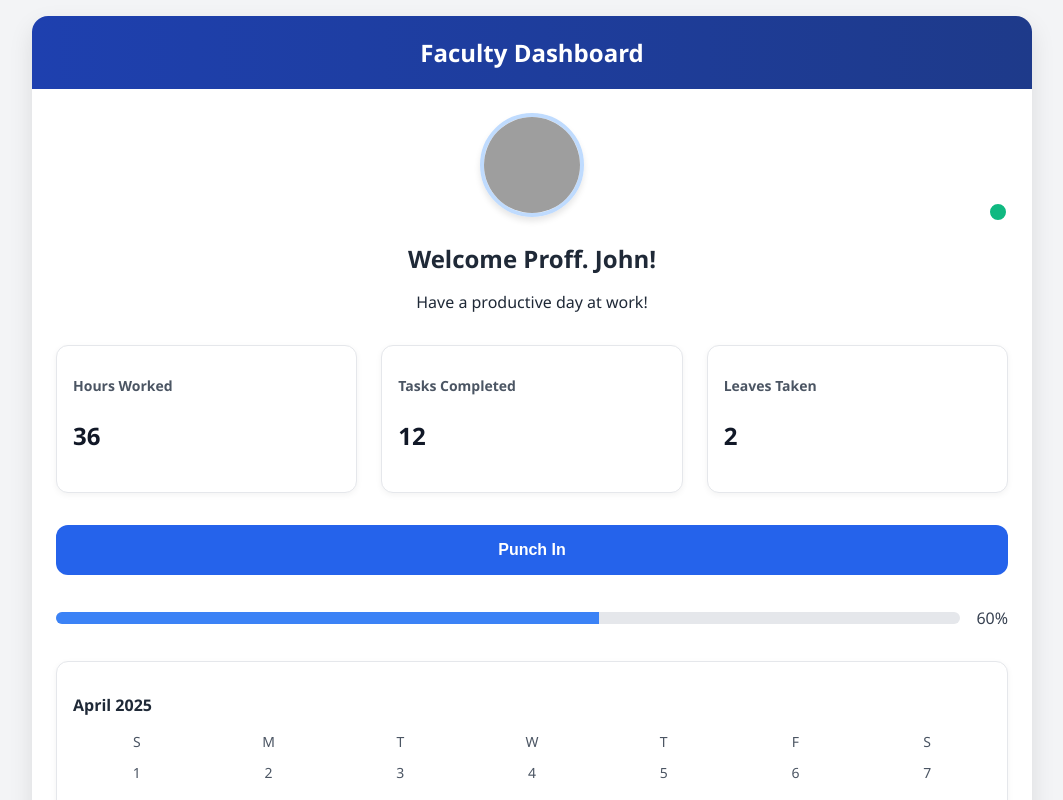
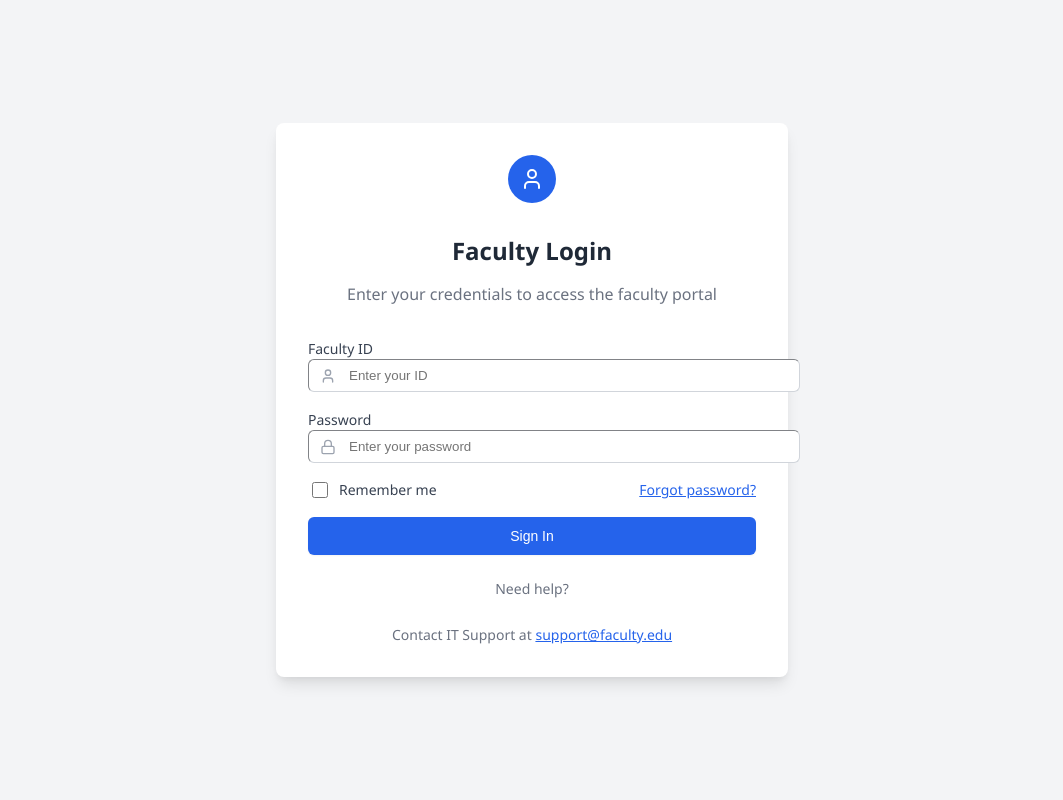
Before and after one commit to Chirag1724/WorkPulse, a React (Vite) app in the folder Frontend/ERP/: page / in a window 1280 px wide. Shown: the top 800 px of the page, without its empty margins (108-1171 px from the left). Built offline with nearby package versions, Linux system fonts and the light colour scheme; grey boxes are pictures that could not be loaded.

Commit message:
update login

```diff
--- a/Frontend/ERP/package.json
+++ b/Frontend/ERP/package.json
@@ -10,6 +10,7 @@
     "preview": "vite preview"
   },
   "dependencies": {
+    "axios": "^1.8.4",
     "lucide-react": "^0.503.0",
     "react": "^19.0.0",
     "react-dom": "^19.0.0",
--- a/Frontend/ERP/src/App.jsx
+++ b/Frontend/ERP/src/App.jsx
@@ -4,7 +4,7 @@ import { BrowserRouter as Router, Routes, Route } from 'react-router-dom';
 import Dashboard from '../Dasboard'
 import Graph from './monthlygraph'
 import WeeklyGraph from './weeklygraph';
-
+import Login from './Login';
 
 function App() {
   const [count, setCount] = useState(0)
@@ -12,7 +12,8 @@ function App() {
   return(
     <Router>
       <Routes>
-        <Route path="/" element={<Dashboard />} />
+        <Route path="/" element={<Login />} />
+        <Route path="/Dashboard" element={<Dashboard />} />
         <Route path="/weekly-graph" element={<WeeklyGraph/>}/>
         <Route path="/monthly-graph" element={<Graph />} />
       </Routes>
--- a/Frontend/ERP/src/Login.jsx
+++ b/Frontend/ERP/src/Login.jsx
@@ -1,79 +1,156 @@
-import React, { useState } from "react";
-import { Link, useNavigate } from "react-router-dom";
-import axios from "axios";
+import { useState } from 'react';
+import { User, Lock, AlertCircle } from 'lucide-react';
+import './first.css';
 
-export default function Login() {
-  const [formData, setFormData] = useState({ email: "", password: "" });
-  const navigate = useNavigate();
+export default function FacultyLogin() {
+  const [userId, setUserId] = useState('');
+  const [password, setPassword] = useState('');
+  const [error, setError] = useState('');
+  const [loggedIn, setLoggedIn] = useState(false);
 
-  const handleChange = (e) => {
-    setFormData({ ...formData, [e.target.name]: e.target.value });
-  };
+  // Hardcoded credentials as specified
+  const validUserId = '24041536';
+  const validPassword = 'Chirag@24';
 
-  const handleSubmit = async (e) => {
+  const handleSubmit = (e) => {
     e.preventDefault();
 
-    try {
-      const response = await axios.post("http://localhost:5000/api/auth/login", formData);
-
-      if (response.status === 200) {
-        alert("Login successful!");
-        navigate("/dashboard"); // Change route as per your project
-      }
-    } catch (error) {
-      alert("Login failed: " + (error.response?.data?.message || "Unknown error"));
+    if (userId === validUserId && password === validPassword) {
+      setLoggedIn(true);
+      setError('');
+    } else {
+      setError('Invalid user ID or password. Please try again.');
     }
   };
 
   return (
-    <section className="min-h-screen flex items-center justify-center bg-gray-100 dark:bg-gray-900">
-      <div className="w-full max-w-md bg-white dark:bg-gray-800 shadow-lg rounded-xl p-8">
-        <h1 className="text-2xl font-bold text-center text-gray-900 dark:text-white mb-6">
-          Sign in to your account
-        </h1>
-        <form className="space-y-4" onSubmit={handleSubmit}>
+    <div className="min-h-screen bg-gray-100 flex items-center justify-center">
+      {!loggedIn ? (
+        <div className="bg-white p-8 rounded-lg shadow-lg w-full max-w-md">
+          <div className="text-center mb-8">
+            <div className="bg-blue-600 inline-flex rounded-full p-3 mb-4">
+              <User size={24} className="text-white" />
+            </div>
+            <h1 className="text-2xl font-bold text-gray-800">Faculty Login</h1>
+            <p className="text-gray-500 mt-2">Enter your credentials to access the faculty portal</p>
+          </div>
+
+          {error && (
+            <div className="bg-red-50 border border-red-200 text-red-700 px-4 py-3 rounded flex items-center mb-4">
+              <AlertCircle size={16} className="mr-2" />
+              <span className="text-sm">{error}</span>
+            </div>
+          )}
+
+          <form onSubmit={handleSubmit}>
+            <div className="space-y-4">
               <div>
-            <label htmlFor="email" className="block text-sm font-medium text-gray-700 dark:text-gray-300">
-              Email Address
+                <label htmlFor="userId" className="block text-sm font-medium text-gray-700 mb-1">
+                  Faculty ID
                 </label>
+                <div className="relative">
+                  <div className="absolute inset-y-0 left-0 pl-3 flex items-center pointer-events-none">
+                    <User size={16} className="text-gray-400" />
+                  </div>
                   <input
-              type="email"
-              name="email"
-              id="email"
-              placeholder="name@example.com"
-              value={formData.email}
-              onChange={handleChange}
+                    id="userId"
+                    name="userId"
+                    type="text"
+                    value={userId}
+                    onChange={(e) => setUserId(e.target.value)}
+                    className="pl-10 w-full py-2 border border-gray-300 rounded-md focus:outline-none focus:ring-2 focus:ring-blue-500 focus:border-blue-500"
+                    placeholder="Enter your ID"
                     required
-              className="mt-1 block w-full px-4 py-2 border border-gray-300 dark:border-gray-600 rounded-lg bg-gray-50 dark:bg-gray-700 text-gray-900 dark:text-white focus:ring-blue-500 focus:border-blue-500"
                   />
                 </div>
+              </div>
+
               <div>
-            <label htmlFor="password" className="block text-sm font-medium text-gray-700 dark:text-gray-300">
+                <label htmlFor="password" className="block text-sm font-medium text-gray-700 mb-1">
                   Password
                 </label>
+                <div className="relative">
+                  <div className="absolute inset-y-0 left-0 pl-3 flex items-center pointer-events-none">
+                    <Lock size={16} className="text-gray-400" />
+                  </div>
                   <input
+                    id="password"
+                    name="password"
                     type="password"
-              name="password"
-              id="password"
-              placeholder="••••••••"
-              value={formData.password}
-              onChange={handleChange}
+                    value={password}
+                    onChange={(e) => setPassword(e.target.value)}
+                    className="pl-10 w-full py-2 border border-gray-300 rounded-md focus:outline-none focus:ring-2 focus:ring-blue-500 focus:border-blue-500"
+                    placeholder="Enter your password"
                     required
-              className="mt-1 block w-full px-4 py-2 border border-gray-300 dark:border-gray-600 rounded-lg bg-gray-50 dark:bg-gray-700 text-gray-900 dark:text-white focus:ring-blue-500 focus:border-blue-500"
                   />
                 </div>
+              </div>
+
+              <div className="flex items-center justify-between">
+                <div className="flex items-center">
+                  <input
+                    id="remember-me"
+                    name="remember-me"
+                    type="checkbox"
+                    className="h-4 w-4 text-blue-600 focus:ring-blue-500 border-gray-300 rounded"
+                  />
+                  <label htmlFor="remember-me" className="ml-2 block text-sm text-gray-700">
+                    Remember me
+                  </label>
+                </div>
+
+                <div className="text-sm">
+                  <a href="#" className="font-medium text-blue-600 hover:text-blue-500">
+                    Forgot password?
+                  </a>
+                </div>
+              </div>
+
+              <div>
                 <button
                   type="submit"
-            className="w-full bg-blue-600 hover:bg-blue-700 text-white font-semibold py-2 px-4 rounded-lg transition duration-300"
+                  className="w-full flex justify-center py-2 px-4 border border-transparent rounded-md shadow-sm text-sm font-medium text-white bg-blue-600 hover:bg-blue-700 focus:outline-none focus:ring-2 focus:ring-offset-2 focus:ring-blue-500"
                 >
                   Sign In
                 </button>
+              </div>
+            </div>
           </form>
-        <p className="mt-4 text-sm text-center text-gray-600 dark:text-gray-400">
-          Don’t have an account?
-          <Link to="/signup" className="text-blue-600 hover:underline ml-1">Sign up</Link>
-        </p>
+
+          <div className="mt-6">
+            <div className="relative">
+              <div className="absolute inset-0 flex items-center">
+                <div className="w-full border-t border-gray-300"></div>
               </div>
-    </section>
+              <div className="relative flex justify-center text-sm">
+                <span className="px-2 bg-white text-gray-500">
+                  Need help?
+                </span>
+              </div>
+            </div>
+
+            <div className="mt-6 text-center">
+              <span className="text-sm text-gray-500">
+                Contact IT Support at <a href="#" className="font-medium text-blue-600 hover:text-blue-500">support@faculty.edu</a>
+              </span>
+            </div>
+          </div>
+        </div>
+      ) : (
+        <div className="bg-white p-8 rounded-lg shadow-lg w-full max-w-md text-center">
+          <div className="bg-green-100 rounded-full p-6 mx-auto w-24 h-24 flex items-center justify-center mb-6">
+            <User size={36} className="text-green-600" />
+          </div>
+          <h1 className="text-2xl font-bold text-gray-800 mb-2">Welcome, Faculty!</h1>
+          <p className="text-gray-600 mb-6">You have successfully logged in to the faculty portal.</p>
+          <button
+            onClick={() => setLoggedIn(false)}
+            className="px-4 py-2 bg-blue-600 text-white rounded-md hover:bg-blue-700 focus:outline-none focus:ring-2 focus:ring-blue-500"
+          >
+            Sign Out
+          </button>
+        </div>
+      )}
+    </div>
   );
 }
--- /dev/null
+++ b/Frontend/ERP/src/first.css
@@ -0,0 +1,319 @@
+/* Custom styles for faculty login */
+.min-h-screen {
+    min-height: 100vh;
+  }
+
+  .bg-gray-100 {
+    background-color: #f3f4f6;
+  }
+
+  .bg-white {
+    background-color: #ffffff;
+  }
+
+  .bg-blue-600 {
+    background-color: #2563eb;
+  }
+
+  .bg-green-100 {
+    background-color: #d1fae5;
+  }
+
+  .text-white {
+    color: #ffffff;
+  }
+
+  .text-gray-800 {
+    color: #1f2937;
+  }
+
+  .text-gray-500 {
+    color: #6b7280;
+  }
+
+  .text-gray-700 {
+    color: #374151;
+  }
+
+  .text-gray-400 {
+    color: #9ca3af;
+  }
+
+  .text-gray-600 {
+    color: #4b5563;
+  }
+
+  .text-red-700 {
+    color: #b91c1c;
+  }
+
+  .text-green-600 {
+    color: #059669;
+  }
+
+  .text-blue-600 {
+    color: #2563eb;
+  }
+
+  .text-blue-500 {
+    color: #3b82f6;
+  }
+
+  .border-gray-300 {
+    border-color: #d1d5db;
+  }
+
+  .border-red-200 {
+    border-color: #fecaca;
+  }
+
+  .border-transparent {
+    border-color: transparent;
+  }
+
+  .bg-red-50 {
+    background-color: #fef2f2;
+  }
+
+  .hover\:bg-blue-700:hover {
+    background-color: #1d4ed8;
+  }
+
+  .hover\:text-blue-500:hover {
+    color: #3b82f6;
+  }
+
+  .focus\:ring-blue-500:focus {
+    box-shadow: 0 0 0 3px rgba(59, 130, 246, 0.5);
+  }
+
+  .focus\:border-blue-500:focus {
+    border-color: #3b82f6;
+  }
+
+  .focus\:outline-none:focus {
+    outline: none;
+  }
+
+  .focus\:ring-2:focus {
+    box-shadow: 0 0 0 2px rgba(59, 130, 246, 0.3);
+  }
+
+  .focus\:ring-offset-2:focus {
+    box-shadow: 0 0 0 2px #ffffff;
+  }
+
+  .flex {
+    display: flex;
+  }
+
+  .items-center {
+    align-items: center;
+  }
+
+  .justify-center {
+    justify-content: center;
+  }
+
+  .justify-between {
+    justify-content: space-between;
+  }
+
+  .rounded-lg {
+    border-radius: 0.5rem;
+  }
+
+  .rounded-md {
+    border-radius: 0.375rem;
+  }
+
+  .rounded-full {
+    border-radius: 9999px;
+  }
+
+  .rounded {
+    border-radius: 0.25rem;
+  }
+
+  .shadow-lg {
+    box-shadow: 0 10px 15px -3px rgba(0, 0, 0, 0.1), 0 4px 6px -2px rgba(0, 0, 0, 0.05);
+  }
+
+  .shadow-sm {
+    box-shadow: 0 1px 2px 0 rgba(0, 0, 0, 0.05);
+  }
+
+  .w-full {
+    width: 100%;
+  }
+
+  .max-w-md {
+    max-width: 28rem;
+  }
+
+  .w-24 {
+    width: 6rem;
+  }
+
+  .h-24 {
+    height: 6rem;
+  }
+
+  .h-4 {
+    height: 1rem;
+  }
+
+  .w-4 {
+    width: 1rem;
+  }
+
+  .p-8 {
+    padding: 2rem;
+  }
+
+  .p-3 {
+    padding: 0.75rem;
+  }
+
+  .p-6 {
+    padding: 1.5rem;
+  }
+
+  .px-4 {
+    padding-left: 1rem;
+    padding-right: 1rem;
+  }
+
+  .py-3 {
+    padding-top: 0.75rem;
+    padding-bottom: 0.75rem;
+  }
+
+  .py-2 {
+    padding-top: 0.5rem;
+    padding-bottom: 0.5rem;
+  }
+
+  .px-2 {
+    padding-left: 0.5rem;
+    padding-right: 0.5rem;
+  }
+
+  .pt-10 {
+    padding-top: 2.5rem;
+  }
+
+  .pl-10 {
+    padding-left: 2.5rem;
+  }
+
+  .pl-3 {
+    padding-left: 0.75rem;
+  }
+
+  .mb-8 {
+    margin-bottom: 2rem;
+  }
+
+  .mb-4 {
+    margin-bottom: 1rem;
+  }
+
+  .mb-1 {
+    margin-bottom: 0.25rem;
+  }
+
+  .mb-6 {
+    margin-bottom: 1.5rem;
+  }
+
+  .mb-2 {
+    margin-bottom: 0.5rem;
+  }
+
+  .mt-2 {
+    margin-top: 0.5rem;
+  }
+
+  .mt-6 {
+    margin-top: 1.5rem;
+  }
+
+  .mr-2 {
+    margin-right: 0.5rem;
+  }
+
+  .ml-2 {
+    margin-left: 0.5rem;
+  }
+
+  .mx-auto {
+    margin-left: auto;
+    margin-right: auto;
+  }
+
+  .space-y-4 > * + * {
+    margin-top: 1rem;
+  }
+
+  .text-center {
+    text-align: center;
+  }
+
+  .text-2xl {
+    font-size: 1.5rem;
+    line-height: 2rem;
+  }
+
+  .text-sm {
+    font-size: 0.875rem;
+    line-height: 1.25rem;
+  }
+
+  .font-bold {
+    font-weight: 700;
+  }
+
+  .font-medium {
+    font-weight: 500;
+  }
+
+  .inset-0 {
+    top: 0;
+    right: 0;
+    bottom: 0;
+    left: 0;
+  }
+
+  .inset-y-0 {
+    top: 0;
+    bottom: 0;
+  }
+
+  .left-0 {
+    left: 0;
+  }
+
+  .absolute {
+    position: absolute;
+  }
+
+  .relative {
+    position: relative;
+  }
+
+  .border {
+    border-width: 1px;
+  }
+
+  .border-t {
+    border-top-width: 1px;
+  }
+
+  .pointer-events-none {
+    pointer-events: none;
+  }
+
+  .inline-flex {
+    display: inline-flex;
+  }
```
Also changed, not shown: Frontend/ERP/src/assets/Login.png (added), 1 other file (tests, documents, lock files or other folders). Lines whose indentation alone changed are shown as unchanged.
